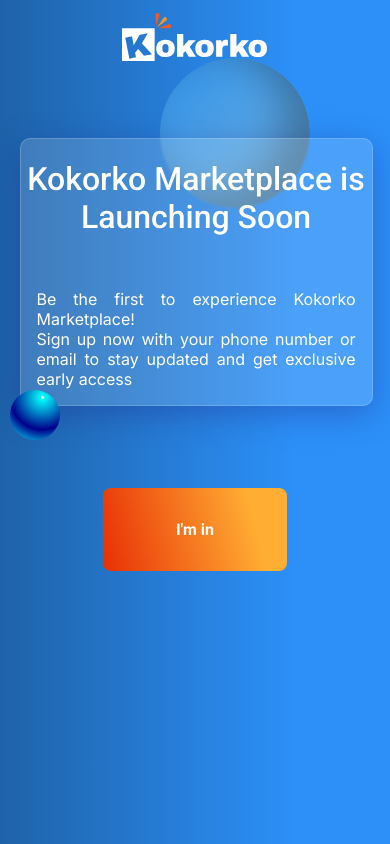
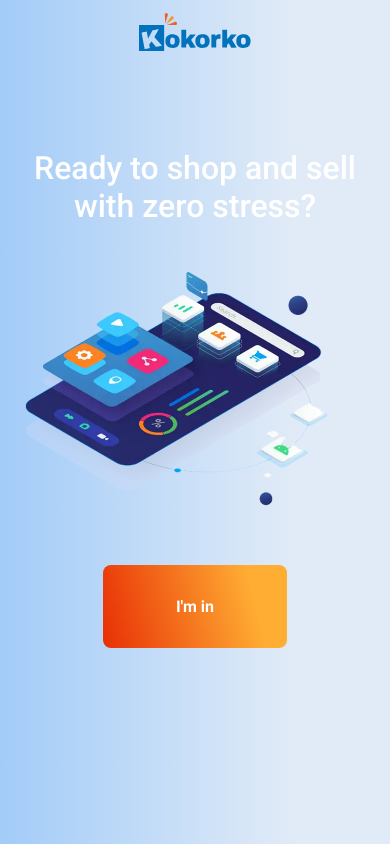
Before and after one commit to verifibuy-org/wait-list-app, a React (Create React App) app: page / in a window 390 px wide. Built offline with nearby package versions, Linux system fonts and the light colour scheme.

Commit message:
changed logo img and app structure

```diff
--- a/src/App.css
+++ b/src/App.css
@@ -12,7 +12,7 @@
     min-height: 100vh;
     height: fit-content;
     margin: 0 auto;
-    background: linear-gradient(270deg, #2C90F8 24.33%, #1A5592 122.29%);
+    background: linear-gradient(270deg, #e1ebf7 24.33%, #90c2f8 122.29%);
     box-shadow: 0px 1px 4px 0px rgba(0,0,0,0.46);
     -webkit-box-shadow: 0px 1px 4px 0px rgba(0,0,0,0.46);
     -moz-box-shadow: 0px 1px 4px 0px rgba(0,0,0,0.46);
@@ -44,12 +44,12 @@
     display: flex;
     flex-direction: column;
     gap: 1rem;
-    background: rgba( 255, 255, 255, 0.15 );
+    /* background: rgba( 255, 255, 255, 0.15 );
     box-shadow: 0 8px 32px 0 rgba( 31, 38, 135, 0.37 );
     backdrop-filter: blur( 1px );
     -webkit-backdrop-filter: blur( 1px );
     border-radius: 10px;
-    border: 1px solid rgba( 255, 255, 255, 0.18 );
+    border: 1px solid rgba( 255, 255, 255, 0.18 ); */
   }
 
   .text-container h1 {
@@ -65,6 +65,22 @@
     text-align: justify;
     word-spacing: normal;
     padding: 0 1rem;
+  }
+
+  .image-container {
+    width: 90%;
+    height: auto;
+    display: flex;
+    flex-direction: column;
+    justify-content: center;
+    align-items: center;
+  }
+
+  .image-container img {
+    width: 100%;
+    height: auto;
+    object-fit: cover;
+    /* border-radius: 1rem; */
   }
 
   .button-container {
@@ -111,13 +127,15 @@
 
 }
 
-@media screen and (min-width: 769px) {
+/* larger screen */
+
+/* @media screen and (min-width: 769px) {
   .content-container {
       width: 100%;
       min-height: 100vh;
       height: fit-content;
       margin: 0 auto;
-      background: linear-gradient(270deg, #2C90F8 24.33%, #1A5592 122.29%);
+      background: linear-gradient(270deg, #e1ebf7 24.33%, #90c2f8 122.29%);
       box-shadow: 0px 1px 4px 0px rgba(0,0,0,0.46);
       -webkit-box-shadow: 0px 1px 4px 0px rgba(0,0,0,0.46);
       -moz-box-shadow: 0px 1px 4px 0px rgba(0,0,0,0.46);
@@ -203,10 +221,10 @@
       outline: 1px solid white;
       background: #ffad33;
   }
-}
+} */
 
 /* 3d balls effect */
-.ball {
+/* .ball {
 	display: block;
 	width: 150px;
 	height: 150px;
@@ -230,4 +248,4 @@
   right: 10rem;
   bottom: 6rem;
   background: radial-gradient(circle at 65% 15%, white 1px, aqua 3%, darkblue 60%, aqua 100%);
-}
+} */
--- a/src/App.js
+++ b/src/App.js
@@ -1,5 +1,6 @@
-import logo from './Logo-white.svg';
+import logo from './assets/Footer Logo.svg';
 import './App.css';
+import phoneImage from './assets/android-mobile.png'
 
 function App() {
     return (
@@ -7,15 +8,18 @@
             <div className="logo-container">
                 <img src={logo} alt="Kokorko Logo" />
             </div>
-            <div class="ball b1"></div>
+            {/* <div class="ball b1"></div> */}
             <div className="content">
-                <div className="text-container">
-                    <h1>Kokorko Marketplace is Launching Soon</h1>
-                    <p>
-                        Be the first to experience Kokorko Marketplace! <br/> Sign up now with your phone number or email to stay updated and get exclusive early access
-                    </p>
+                <div className='text-container'>
+                    <div className='text'>
+                        <h1>Ready to shop and sell with zero stress?</h1>
+                        <p></p>
+                    </div>
+                    <div className='image-container'>
+                        <img src={phoneImage} alt="Phone" />
+                    </div>
                 </div>
-                <div class="ball b2"></div>
+                {/* <div class="ball b2"></div> */}
                 <div className="button-container">
                     <a href="https://form.jotform.com/242534443859060" target="_blank" rel='noopener noreferrer' class="btn">I'm in</a>
                 </div>
```
Also changed, not shown: src/assets/Footer Logo.svg (added), src/assets/android-mobile.png (added).
